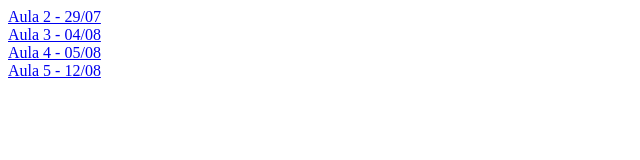
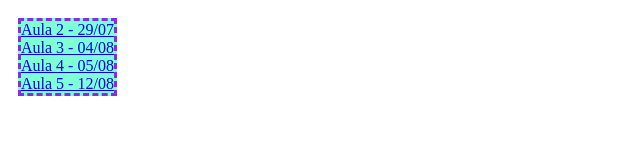
Before and after one commit to Vitor-rs/Desenvolvimento-Web-1, a plain HTML site: page Aulas/Numero-da-aula_Index.html in a window 1280 px wide. Shown: the whole page, without its empty margins (0-640 px from the left). Drawn offline with Linux system fonts and the light colour scheme.

Commit message:
atualizado

```diff
--- a/Aulas/style.css
+++ b/Aulas/style.css
@@ -2,3 +2,15 @@ html, body {
   height: 100%;
   width: 100%;
 }
+
+.container {
+  background-color: aquamarine;
+  position: absolute;
+  display: flexbox;
+  justify-content: space-evenly;
+  align-content: space-between;
+
+  margin: 10px;
+  border-style: dashed;
+  border-color: blueviolet;
+}
```
Also changed, not shown: Aulas/Aula05_Formuçários-HTML-pratica/aula05.html (+17 -2 lines).
